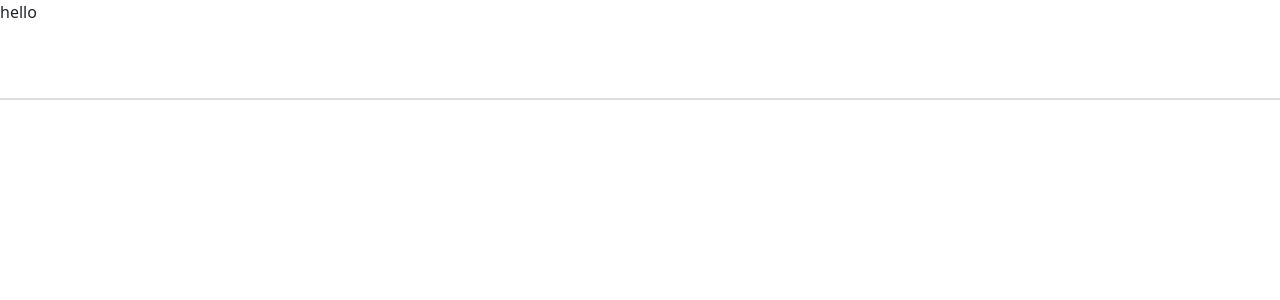
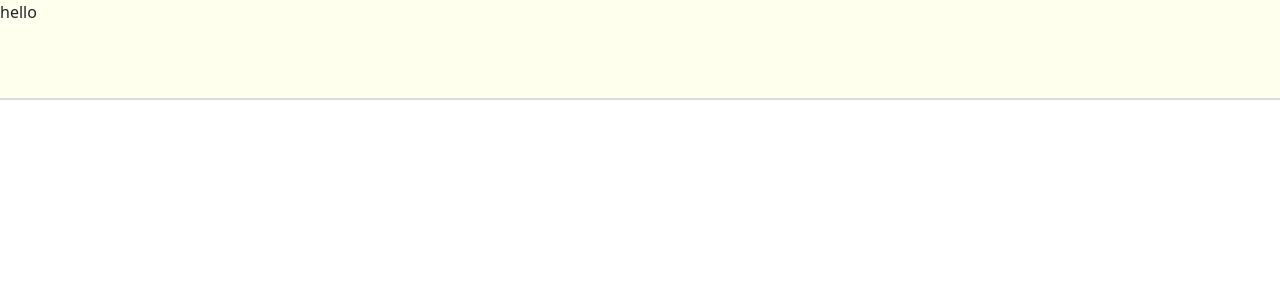
Before and after one commit to Bree-codes/PasswordManager, a React (Create React App) app in the folder passwordmanager/: page /home in a window 1280 px wide. Shown: the top 300 px of the page. Built offline with nearby package versions, Linux system fonts and the light colour scheme; sample sign-in values are in the browser's storage.

Commit message:
Commit message >>>>> styling the home page header <<<<<

```diff
--- a/passwordmanager/src/Pages/styling/HomePage.css
+++ b/passwordmanager/src/Pages/styling/HomePage.css
@@ -1,6 +1,6 @@
 .home-header {
     height: 100px;
     width: 100%;
-    background: #fff;
+    background: #ffe;
     border-bottom: gainsboro solid 2px;
 }
```
